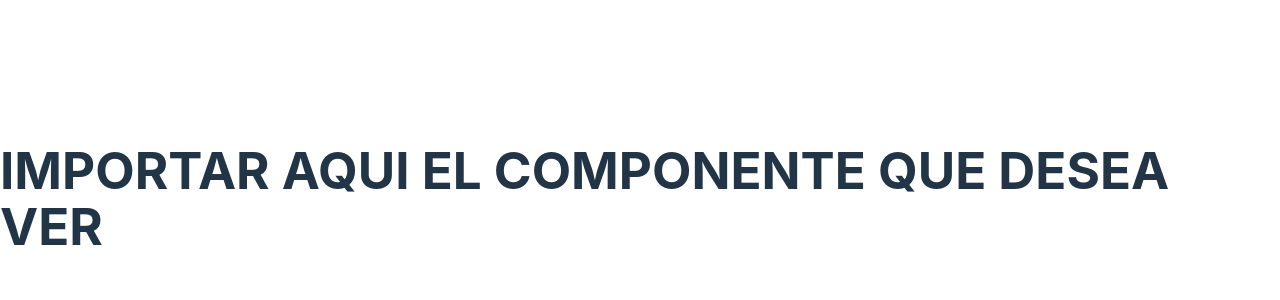
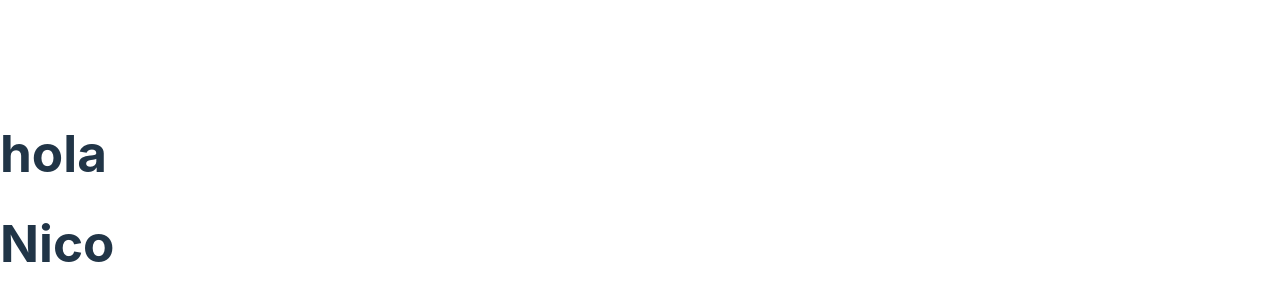
Before and after one commit to Joelnicolass/temario23-vite, a React (Vite) app: page / in a window 1280 px wide. Shown: the part 202-502 px from the top of the page. Built offline with nearby package versions, Linux system fonts and the light colour scheme.

Commit message:
children

```diff
--- a/src/App.jsx
+++ b/src/App.jsx
@@ -1,9 +1,13 @@
 import React from "react";
+import EjercicioEstados1 from "./estados/Ejercicios/EjercicioEstados1";
+import EstadosRepaso from "./estados/EstadosRepaso";
+import Contenedor from "./props/Contenedor";
+import ChildrenContenedor from "./children/ChildrenContenedor";
 
 const App = () => {
   return (
     <>
-      <h1>IMPORTAR AQUI EL COMPONENTE QUE DESEA VER</h1>
+      <ChildrenContenedor />
     </>
   );
 };
--- /dev/null
+++ b/src/children/ChildrenContenedor.jsx
@@ -0,0 +1,15 @@
+import React from "react";
+import Hola from "./Hola";
+import Nombre from "./Nombre";
+
+const ChildrenContenedor = () => {
+  const nombre = "Nico";
+
+  return (
+    <Hola>
+      <Nombre name={nombre} />
+    </Hola>
+  );
+};
+
+export default ChildrenContenedor;
--- /dev/null
+++ b/src/children/Hola.jsx
@@ -0,0 +1,13 @@
+import React from "react";
+import Nombre from "./Nombre";
+
+const Hola = ({ children }) => {
+  return (
+    <div>
+      <h1>hola</h1>
+      {children}
+    </div>
+  );
+};
+
+export default Hola;
--- /dev/null
+++ b/src/children/Nombre.jsx
@@ -0,0 +1,7 @@
+import React from "react";
+
+const Nombre = ({ name }) => {
+  return <h1>{name}</h1>;
+};
+
+export default Nombre;
--- /dev/null
+++ b/src/estados/EstadosRepaso.jsx
@@ -0,0 +1,24 @@
+import React, { useState } from "react";
+
+const EstadosRepaso = () => {
+  const [nombre, setNombre] = useState("Nico"); //hook
+
+  const cambiarNombre = (name) => {
+    setNombre(name);
+  };
+
+  return (
+    <div>
+      <h1>{nombre}</h1>
+      <button
+        onClick={(e) => {
+          cambiarNombre("Jose");
+        }}
+      >
+        Cambiar nombre
+      </button>
+    </div>
+  );
+};
+
+export default EstadosRepaso;
--- a/src/props/Contenedor.jsx
+++ b/src/props/Contenedor.jsx
@@ -1,56 +1,12 @@
-/*
-  Las props son propiedades que se pasan a un componente
-  para que este las pueda utilizar.
-
-  Para comprender mejor las props, recordemos que los componentes son funciones. Entonces podriamos pensar a las props como un objeto
-  que se pasa como parametro a la funcion.
-
-  const fn = (props) => {}
-
-  Para utilizar las props dentro de un componente, debemos declararlas como parametro de la funcion.
-
-  const Componente = (props) => { return <></>}
-
-  Luego, para acceder a las props, debemos utilizar la notacion de punto.
-
-  props.nombre
-
-  Otra forma de acceder a las props es utilizando la desestructuracion de objetos.
-
-  const Componente = ({nombre}) => { return <></>}
-
-
-  Para enviar props a un componente, debemos utilizar la notacion de etiqueta.
-
-  <Componente nombre="Juan" />
-
-  En el ejemplo anterior, estamos enviando la prop nombre con el valor "Juan".
-
-  El nombre de la prop debe ser el mismo que el nombre de la variable que declaramos en el componente.
-
-*/
-
-import React, { useState } from "react";
-
+import React from "react";
 import Saludo from "./Saludo";
 
 const Contenedor = () => {
-  const [nombre, setNombre] = useState("Juan");
-
-  const cambiarNombre = (name) => {
-    setNombre(name);
-  };
+  const nombre = "Fernanda";
 
   return (
     <div>
-      <Saludo nombre={nombre} />
-      <button
-        onClick={() => {
-          cambiarNombre("Nico");
-        }}
-      >
-        cambiar nombre
-      </button>
+      <Saludo name={nombre} />
     </div>
   );
 };
--- a/src/props/Saludo.jsx
+++ b/src/props/Saludo.jsx
@@ -1,11 +1,17 @@
 import React from "react";
 
-const Saludo = ({ nombre }) => {
-  return (
-    <div>
-      <h1>hola {nombre}</h1>
-    </div>
-  );
+/*
+    const props = {
+        name: 'Fernanda'
+    }
+
+    const {name} = props
+
+    props.name
+*/
+
+const Saludo = ({ name }) => {
+  return <div>Hola {name}</div>;
 };
 
 export default Saludo;
```
Also changed, not shown: src/children/ChildrenComponente.jsx (deleted, +0 -13 lines), src/children/Componente1.jsx (deleted, +0 -12 lines), src/children/Componente2.jsx (deleted, +0 -11 lines).
